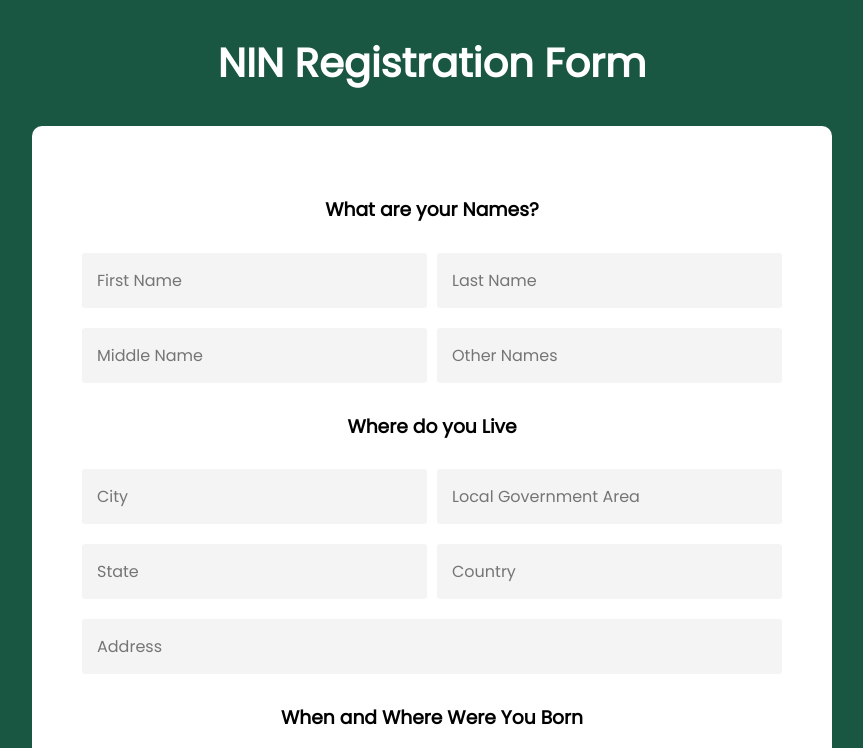
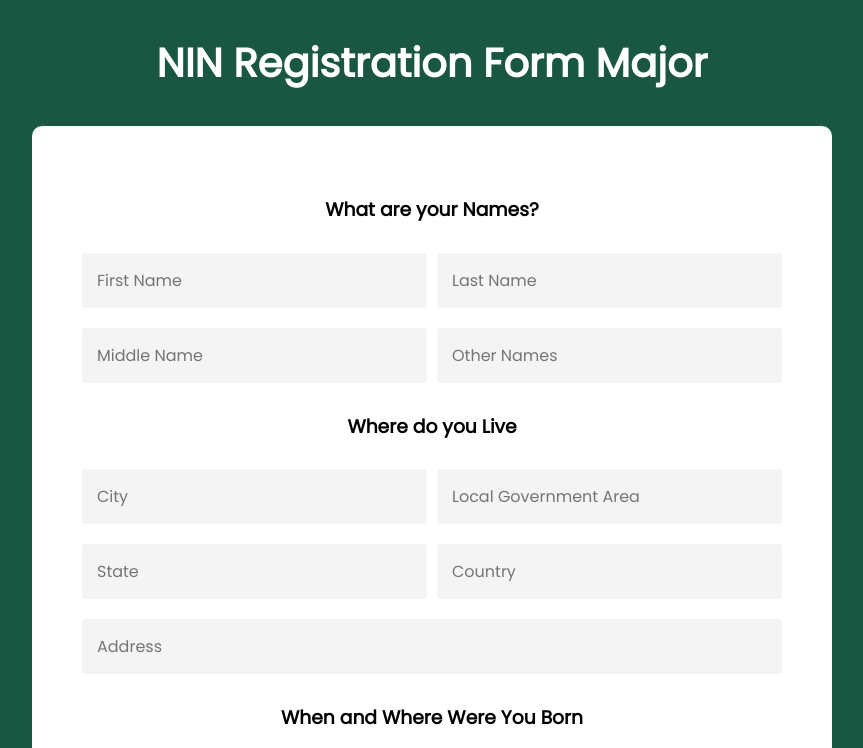
Before and after one commit to markeyz/ninform, a plain HTML site: page index.html in a window 1280 px wide. Shown: the top 748 px of the page, without its empty margins (208-1071 px from the left). Drawn offline with Linux system fonts and the light colour scheme.

Commit message:
changed the heading a bit

```diff
--- a/index.html
+++ b/index.html
@@ -12,7 +12,7 @@
 <body >
 
     <h2 >
-        NIN Registration Form
+        NIN Registration Form Major
     </h2>
 
 <div id="container">
```
